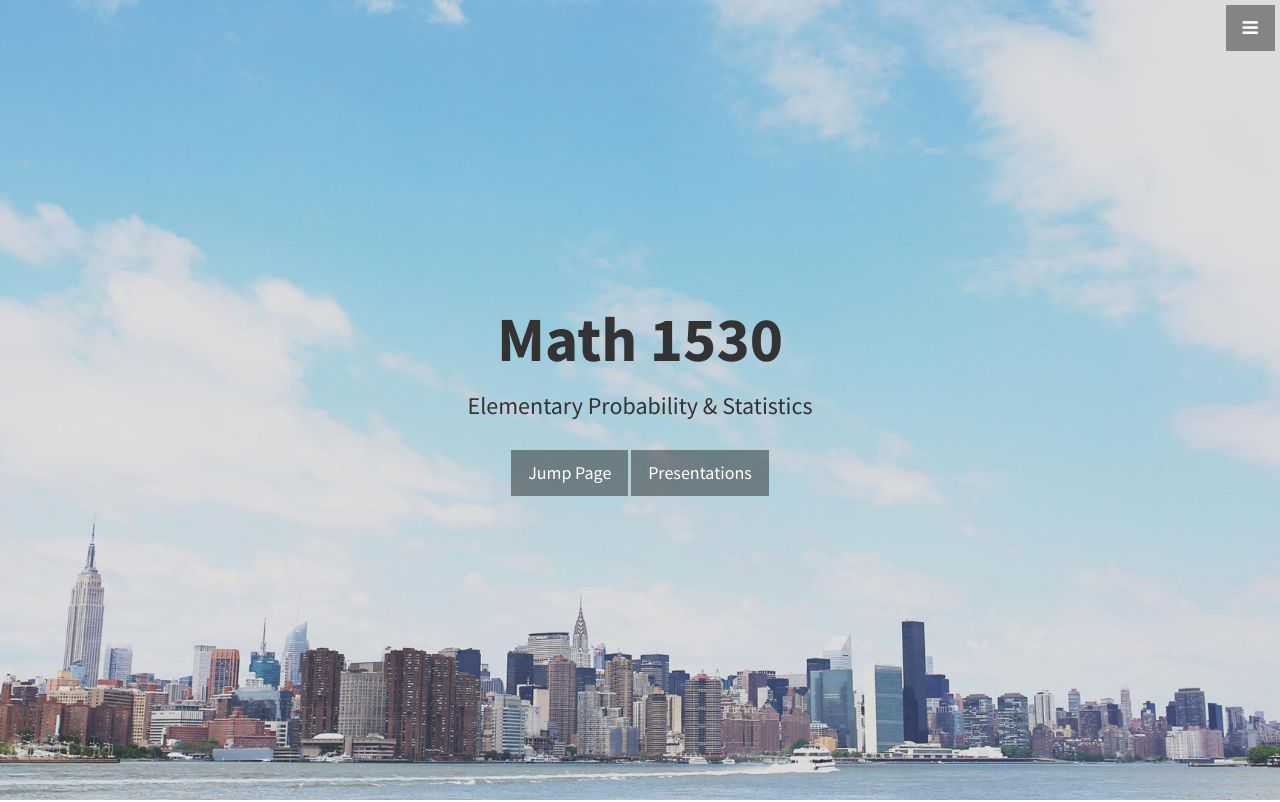
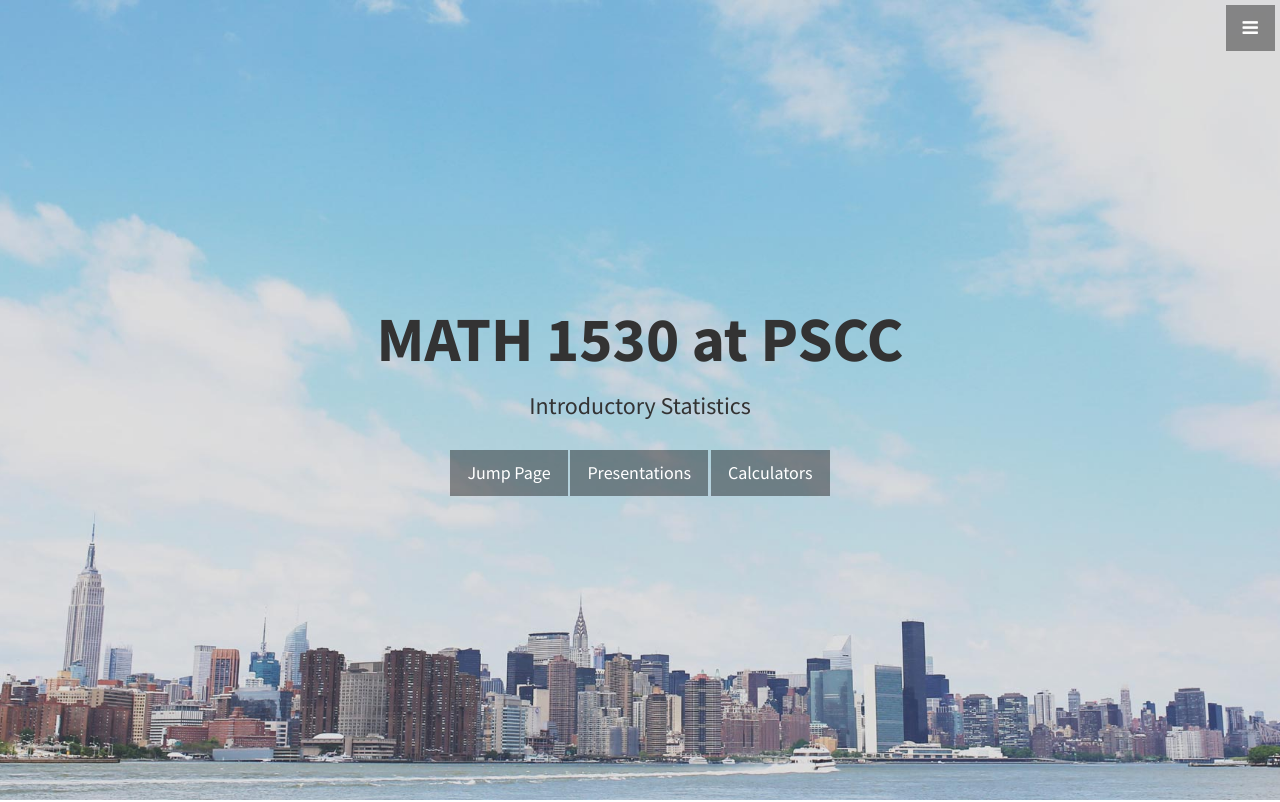
Before and after one commit to scetheridge/math1530, a plain HTML site: page index.html in a window 1280 px wide. Shown: the top 802 px of the page. Drawn offline with Linux system fonts and the light colour scheme.

Commit message:
added app button to index page

```diff
--- a/index.html
+++ b/index.html
@@ -9,7 +9,7 @@
     <meta name="description" content="">
     <meta name="author" content="">
 
-    <title>Math 1530</title>
+    <title>MATH 1530</title>
 
     <!-- Bootstrap Core CSS -->
     <link href="index/css/bootstrap.min.css" rel="stylesheet">
@@ -38,7 +38,7 @@
         <ul class="sidebar-nav">
             <a id="menu-close" href="#" class="btn btn-light btn-lg pull-right toggle"><i class="fa fa-times"></i></a>
             <li class="sidebar-brand">
-                <a href="#top" onclick=$("#menu-close").click();>Math 1530</a>
+                <a href="#top" onclick=$("#menu-close").click();>MATH 1530</a>
             </li>
             <li>
                 <a href="#top" onclick=$("#menu-close").click();>Home</a>
@@ -49,6 +49,11 @@
             <li>
                 <a href="./slides/slides-template.html" onclick=$("#menu-close").click();>Presentations</a>
             </li>
+
+            <li>
+                <a href="./apps/index.html" onclick=$("#menu-close").click();>Calculators</a>
+            </li>
+
             <li>
                 <a href="#portfolio" onclick=$("#menu-close").click();>Portfolio</a>
             </li>
@@ -61,10 +66,14 @@
     <!-- Header -->
     <header id="top" class="header">
         <div class="text-vertical-center">
-            <h1>Math 1530</h1>
-            <h3>Elementary Probability & Statistics</h3>
+            <h1>MATH 1530 at PSCC</h1>
+            <h3>Introductory Statistics</h3>
             <br>
-            <a href="./jump/index.html" class="btn btn-dark btn-lg">Jump Page</a> <a href="./slides/slides-template.html" class="btn btn-dark btn-lg">Presentations</a>
+            <a href="./jump/index.html" class="btn btn-dark btn-lg">Jump Page</a>
+
+            <a href="./slides/slides-template.html" class="btn btn-dark btn-lg">Presentations</a>
+
+            <a href="./apps/index.html" class="btn btn-dark btn-lg">Calculators</a>
         </div>
     </header>
 
```
